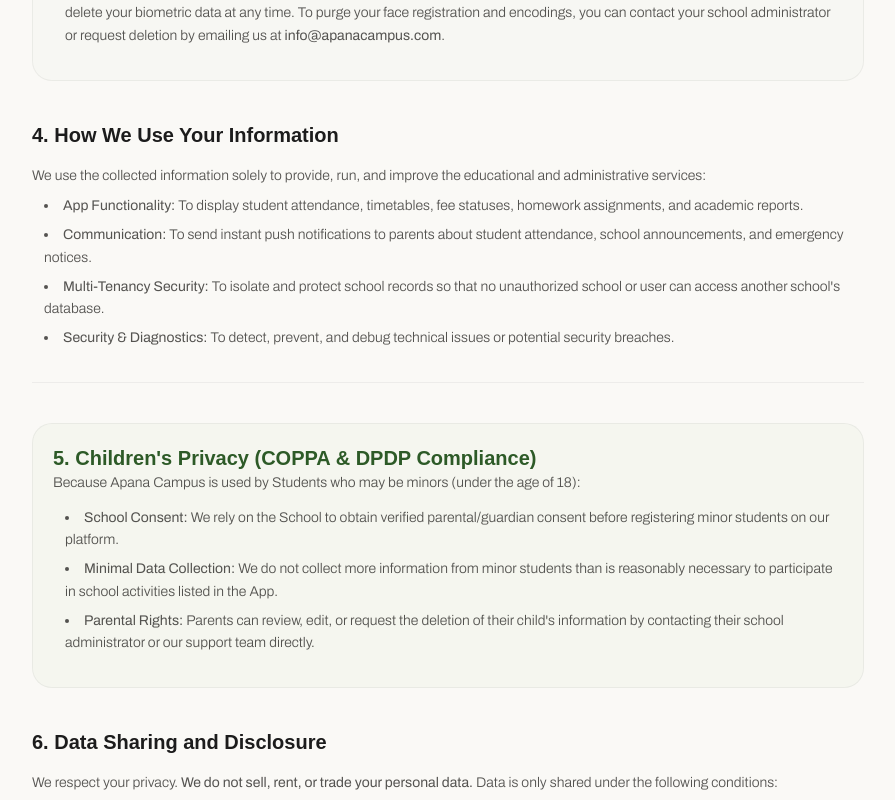
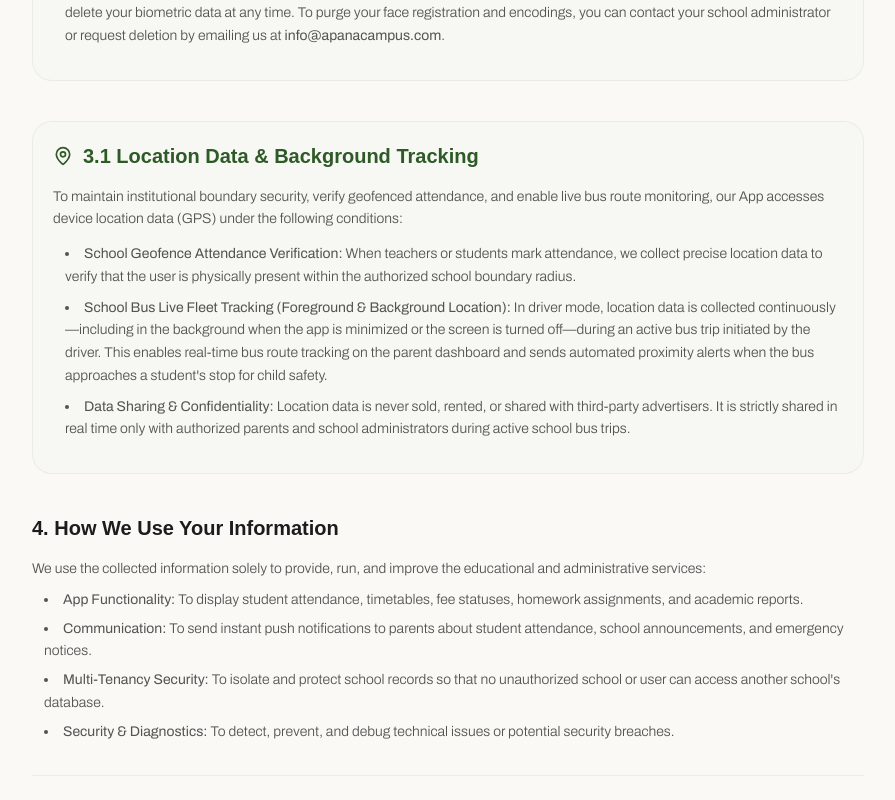
Before and after one commit to samaralpha8666-maker/schoole, a Next.js app: page /privacy-policy in a window 1280 px wide. Shown: the part 1740-2540 px from the top of the page, without its empty margins (192-1087 px from the left). Built offline with nearby package versions, Linux system fonts and the light colour scheme; no server answers; a web font is replaced by a local one.

Commit message:
Add Location Data & Background Tracking section to Privacy Policy for Google Play compliance

```diff
--- a/app/privacy-policy/page.tsx
+++ b/app/privacy-policy/page.tsx
@@ -109,7 +109,7 @@
             </div>
             <div className="text-xs sm:text-sm text-[#2B2927]/80 leading-relaxed font-light space-y-3">
               <p>
-                To support institutional security, automated check-ins, and secure user verification, our App includes optional <strong>Face ID Registration and Face Attendance</strong> features for authorized teachers and staff members.
+                To support institutional security, automated check-ins, and secure user verification, our App includes optional <strong>Face ID Registration and Face Attendance</strong> features for authorized teachers, staff members, and students.
               </p>
               <ul className="list-disc list-inside space-y-2 pl-3">
                 <li>
@@ -119,13 +119,37 @@
                   <strong>Data Processing & Storage (Facial Encodings):</strong> Captured photos are securely processed to compute a mathematical, numerical representation of your facial geometry (known as a &quot;face encoding&quot; or &quot;facial vector&quot;). We only store these mathematical encodings (<code>DOUBLE PRECISION[]</code>) in our secure, schema-isolated database. The raw photos are processed solely to generate the face encoding and are not permanently stored on our databases or shared.
                 </li>
                 <li>
-                  <strong>Purpose of Processing:</strong> Your face encoding is used exclusively to verify your identity when you clock in or clock out via the App, verifying that you are the registered employee and preventing proxy attendance.
+                  <strong>Purpose of Processing:</strong> Your face encoding is used exclusively to verify your identity when you clock in or clock out via the App, verifying that you are the registered user and preventing proxy attendance.
                 </li>
                 <li>
                   <strong>Third-Party Sharing:</strong> We do not sell, rent, lease, or share your biometric data or facial encodings with any third parties. Access is strictly restricted to your educational institution&apos;s administrators.
                 </li>
                 <li>
                   <strong>Consent, Retention & Deletion:</strong> Participation in Face Attendance is completely optional. You can withdraw your consent and delete your biometric data at any time. To purge your face registration and encodings, you can contact your school administrator or request deletion by emailing us at <strong>info@apanacampus.com</strong>.
+                </li>
+              </ul>
+            </div>
+          </section>
+
+          {/* Section 3.1 - Location Data & Background Tracking */}
+          <section className="space-y-4 border-b border-black/[0.05] pb-8 bg-[#E2EBD5]/10 p-5 rounded-[20px] border border-[#2D5A27]/5">
+            <div className="flex items-center gap-2.5">
+              <MapPin className="w-5 h-5 text-[#2D5A27]" />
+              <h3 className="font-serif text-xl font-bold text-[#2D5A27] m-0">3.1 Location Data & Background Tracking</h3>
+            </div>
+            <div className="text-xs sm:text-sm text-[#2B2927]/80 leading-relaxed font-light space-y-3">
+              <p>
+                To maintain institutional boundary security, verify geofenced attendance, and enable live bus route monitoring, our App accesses device location data (GPS) under the following conditions:
+              </p>
+              <ul className="list-disc list-inside space-y-2 pl-3">
+                <li>
+                  <strong>School Geofence Attendance Verification:</strong> When teachers or students mark attendance, we collect precise location data to verify that the user is physically present within the authorized school boundary radius.
+                </li>
+                <li>
+                  <strong>School Bus Live Fleet Tracking (Foreground & Background Location):</strong> In driver mode, location data is collected continuously—including in the background when the app is minimized or the screen is turned off—during an active bus trip initiated by the driver. This enables real-time bus route tracking on the parent dashboard and sends automated proximity alerts when the bus approaches a student&apos;s stop for child safety.
+                </li>
+                <li>
+                  <strong>Data Sharing & Confidentiality:</strong> Location data is never sold, rented, or shared with third-party advertisers. It is strictly shared in real time only with authorized parents and school administrators during active school bus trips.
                 </li>
               </ul>
             </div>
```
Also changed, not shown: 1 other file (tests, documents, lock files or other folders).
